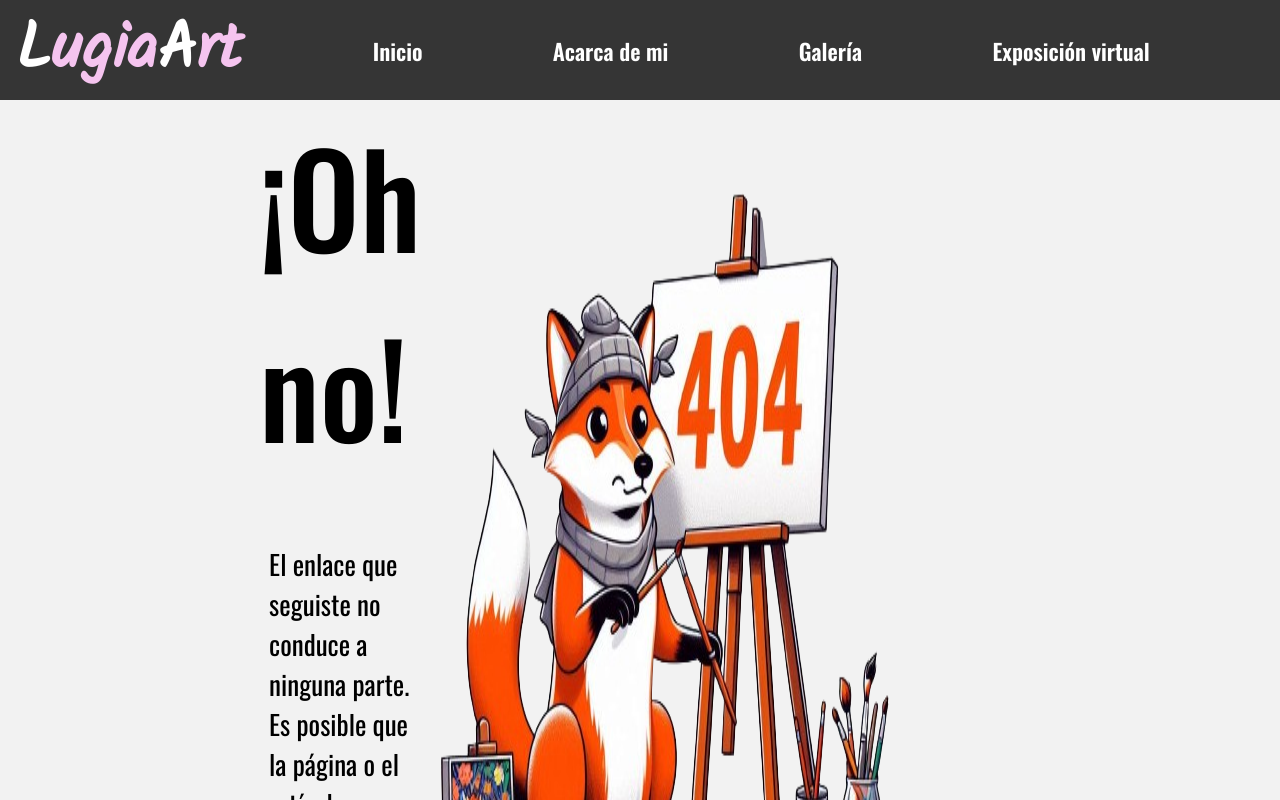
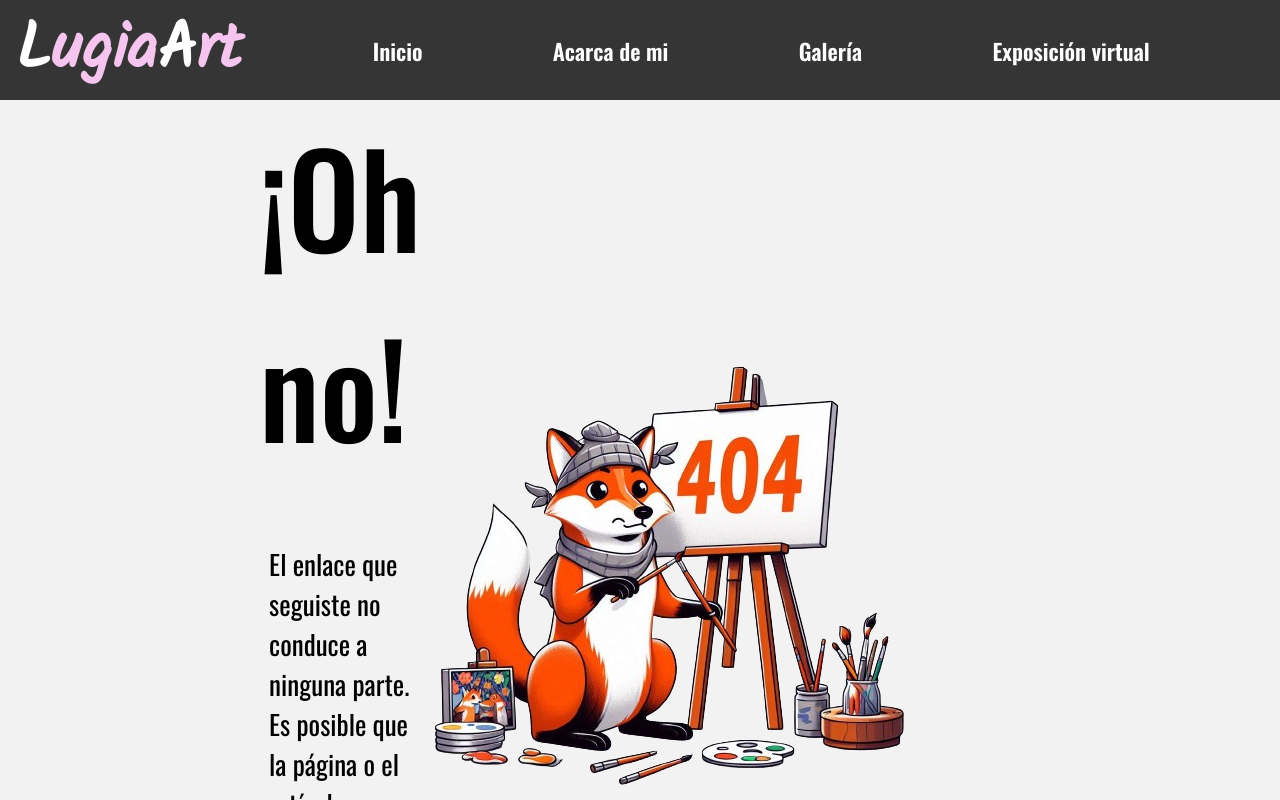
Before and after one commit to GastonTittarelli/LuigiaArt, a React (Vite) app: page /not-found in a window 1280 px wide. Shown: the top 800 px of the page. Built offline with nearby package versions, Linux system fonts and the light colour scheme.

Commit message:
404 page

```diff
--- a/src/assets/components/Main/pageNotFound/PageNotFound.tsx
+++ b/src/assets/components/Main/pageNotFound/PageNotFound.tsx
@@ -18,7 +18,7 @@ const PageNotFound = () => {
             </div>
 
             <div className={styles.containerFoto}>
-                <img src="../../../public/img/notFound/error4-1.png" alt="" />
+                <img src="../../../../public/img/notFound/error4-1.png" alt="Foto de error 404" />
             </div>
 
         </div>
--- a/src/assets/components/Main/pageNotFound/pageNotFound.module.css
+++ b/src/assets/components/Main/pageNotFound/pageNotFound.module.css
@@ -75,9 +75,12 @@
   background-color: rgba(0, 0, 0, 0.1);
 }
 .container .containerFoto {
+  height: auto;
+  width: 100%;
   display: flex;
   justify-content: flex-end;
 }
 .container .containerFoto img {
   width: 500px;
+  z-index: 100000;
 }/*# sourceMappingURL=pageNotFound.module.css.map */
--- a/src/assets/components/Main/pageNotFound/pageNotFound.module.scss
+++ b/src/assets/components/Main/pageNotFound/pageNotFound.module.scss
@@ -81,13 +81,15 @@
     }
 
     .containerFoto{
-        height: 100%;
+        height:auto;
         width: 100%;
         display: flex;
         justify-content: flex-end;
+
         img{
             width: 500px;
-            height: auto;
+            // height: auto;
+            z-index: 100000;
         }
     }
 }
```
Also changed, not shown: 1 other file (tests, documents, lock files or other folders).
